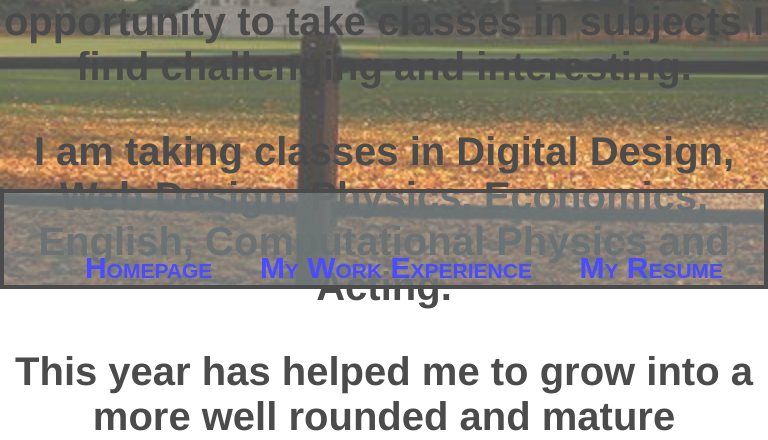
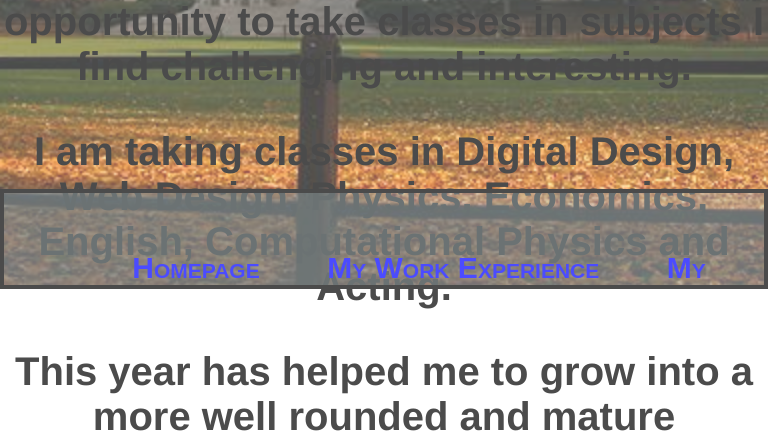
Before and after one commit to Cormaca18/Cormaca18.github.io, a PHP site: page /education.html in a window 768 px wide. Shown: the part 2111-2551 px from the top of the page. Run offline with PHP 8.4, Linux system fonts and the light colour scheme.

Commit message:
changed css

```diff
--- a/css/education.css
+++ b/css/education.css
@@ -108,7 +108,7 @@ ul#menu li {
       font-size: 60px;
       font-family: fantasy;
       text-align: center;
-      padding: 0px 20px 20px 20px;
+      padding: 30px 30px 40px 30px;
       padding-bottom: 20px;
   }
   a:hover {
```
